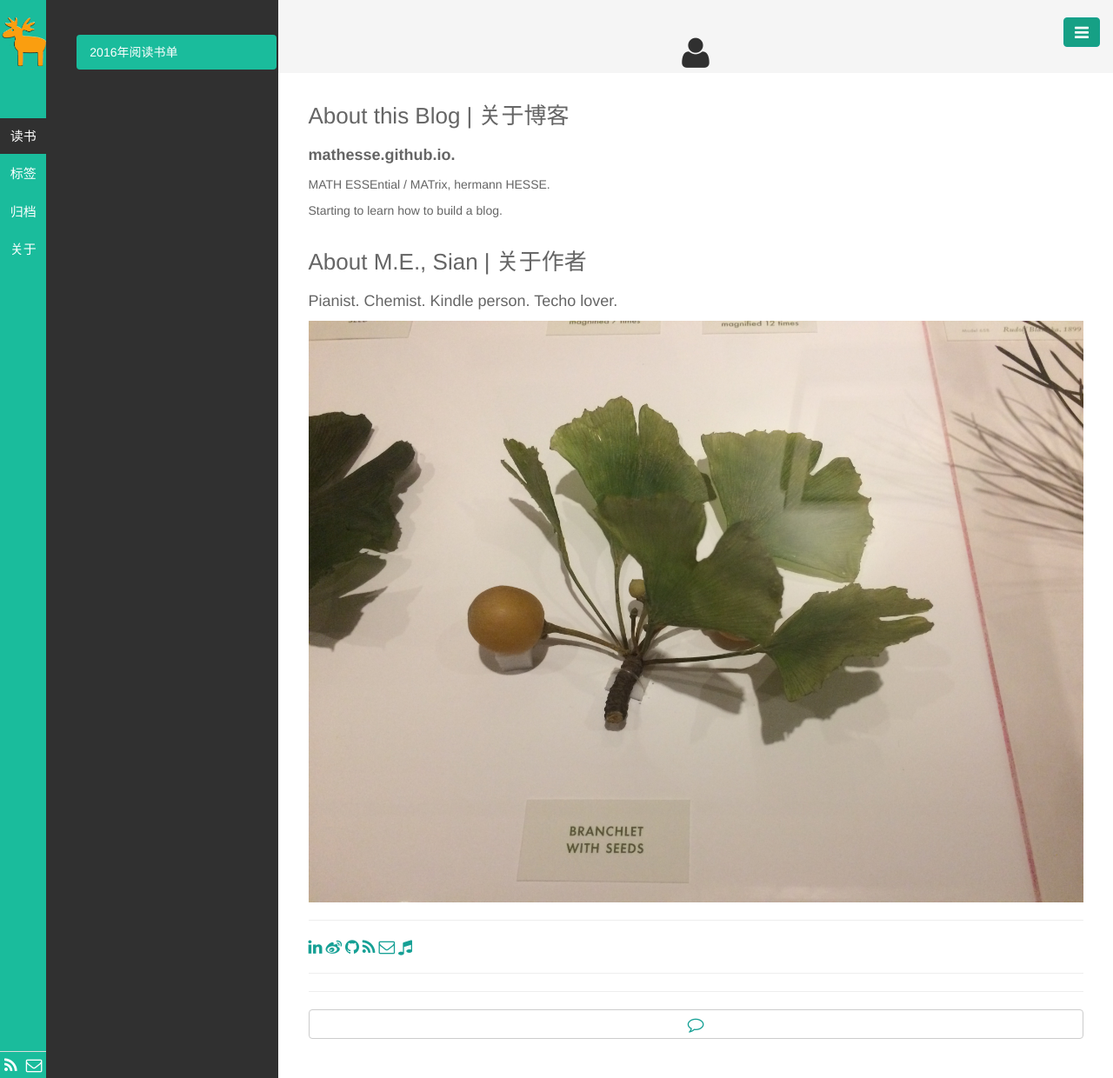
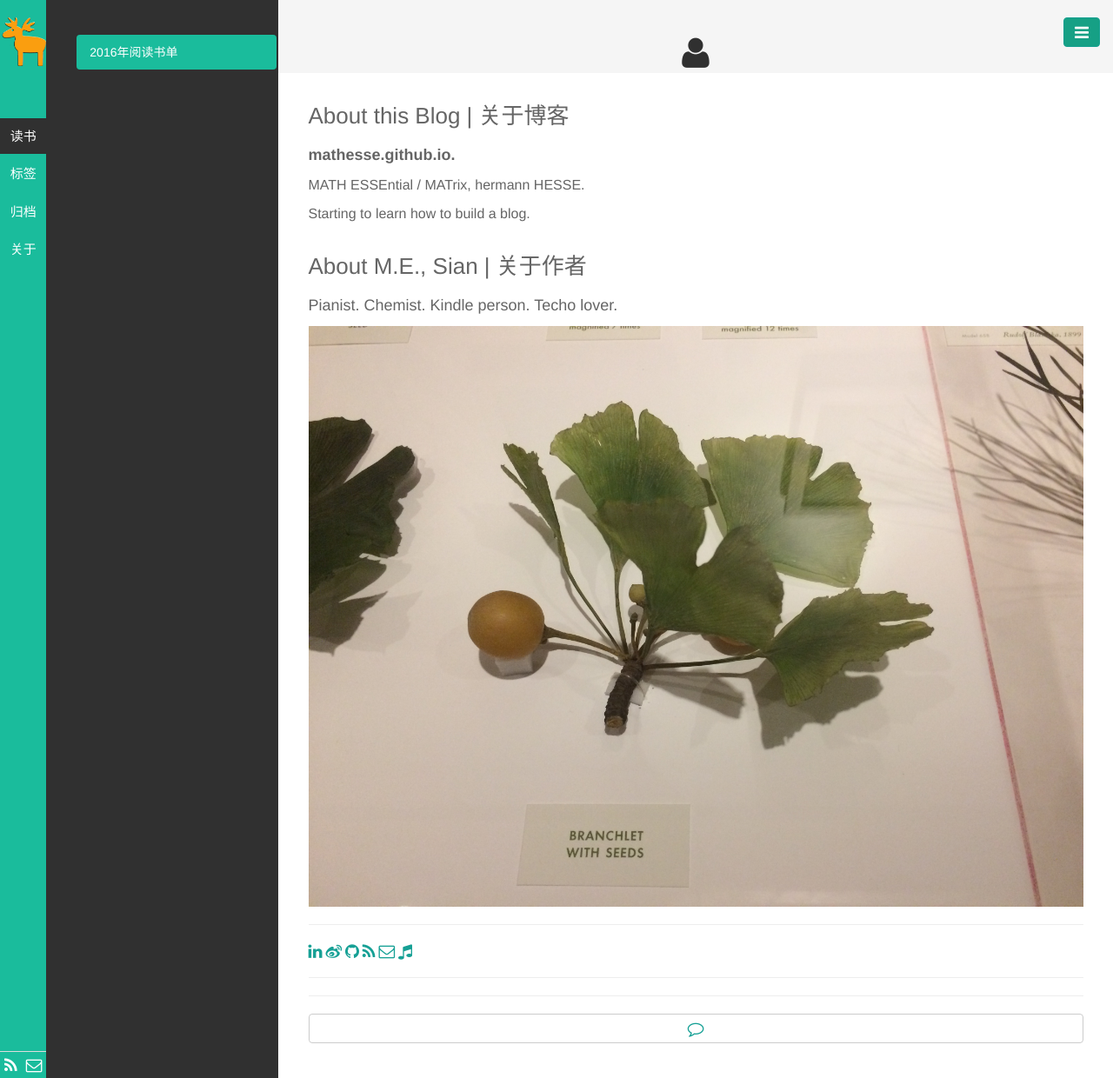
Before and after one commit to mathesse/mathesse.github.io, a Jekyll site: the page built from pages/about.html, in a window 1280 px wide. Shown: the whole page at 87% size. Built offline with Jekyll 4.4.1, drawn with Linux system fonts in a browser that asks for light colours.

Commit message:
Update about.html

```diff
--- a/pages/about.html
+++ b/pages/about.html
@@ -5,8 +5,8 @@
 ---
 <h3>About this Blog | 关于博客</h3>
 <p style=font-size:18px><B>mathesse.github.io. </B> </p>
-<p> MATH ESSEntial / MATrix, hermann HESSE. </p>
-<p> Starting to learn how to build a blog. </p>
+<p style=font-size:16px> MATH ESSEntial / MATrix, hermann HESSE. </p>
+<p style=font-size:16px> Starting to learn how to build a blog. </p>
 
 <h3>About M.E., Sian | 关于作者</h3>
 <p style=font-size:18px> Pianist. Chemist. Kindle person. Techo lover.</p>
```
